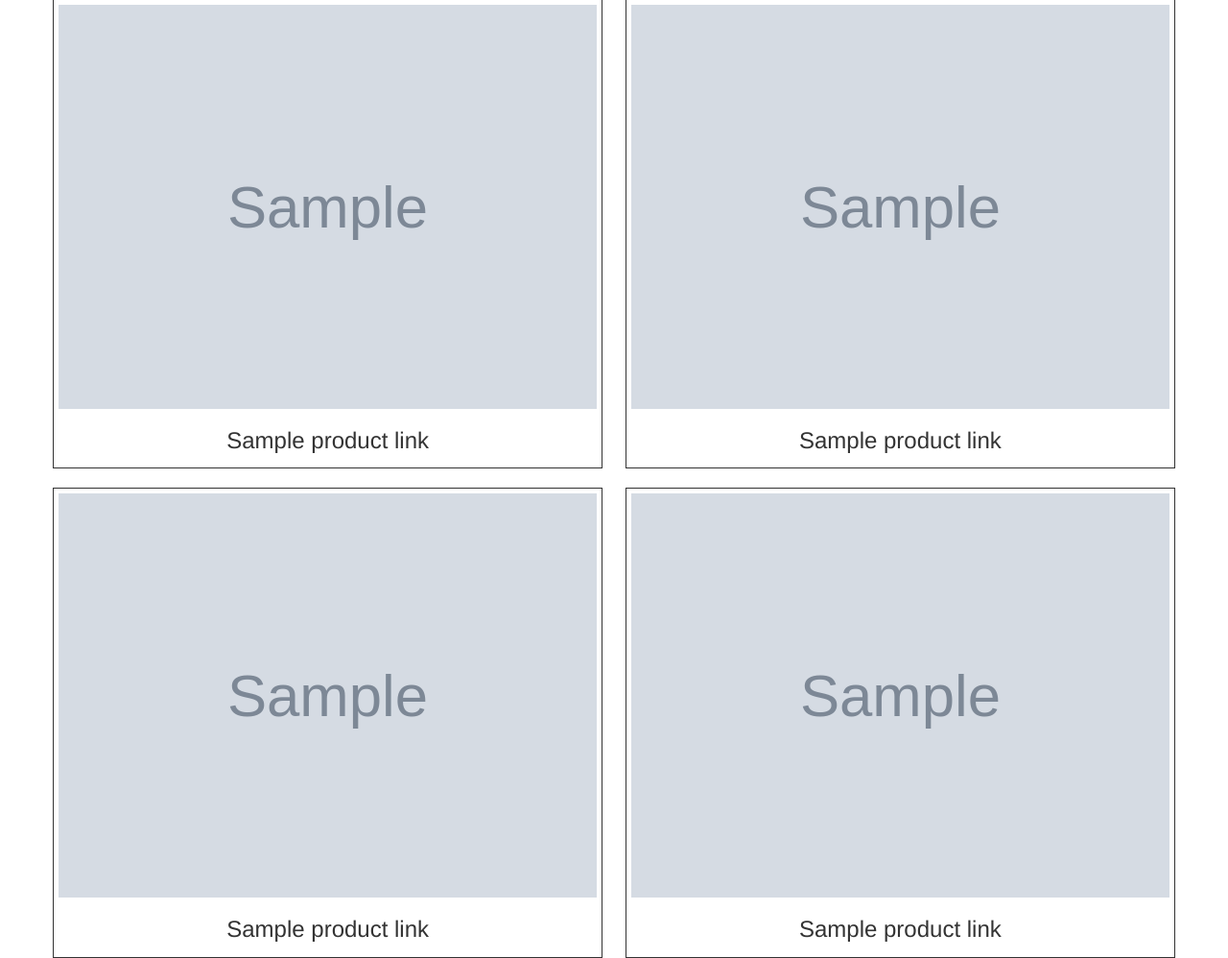
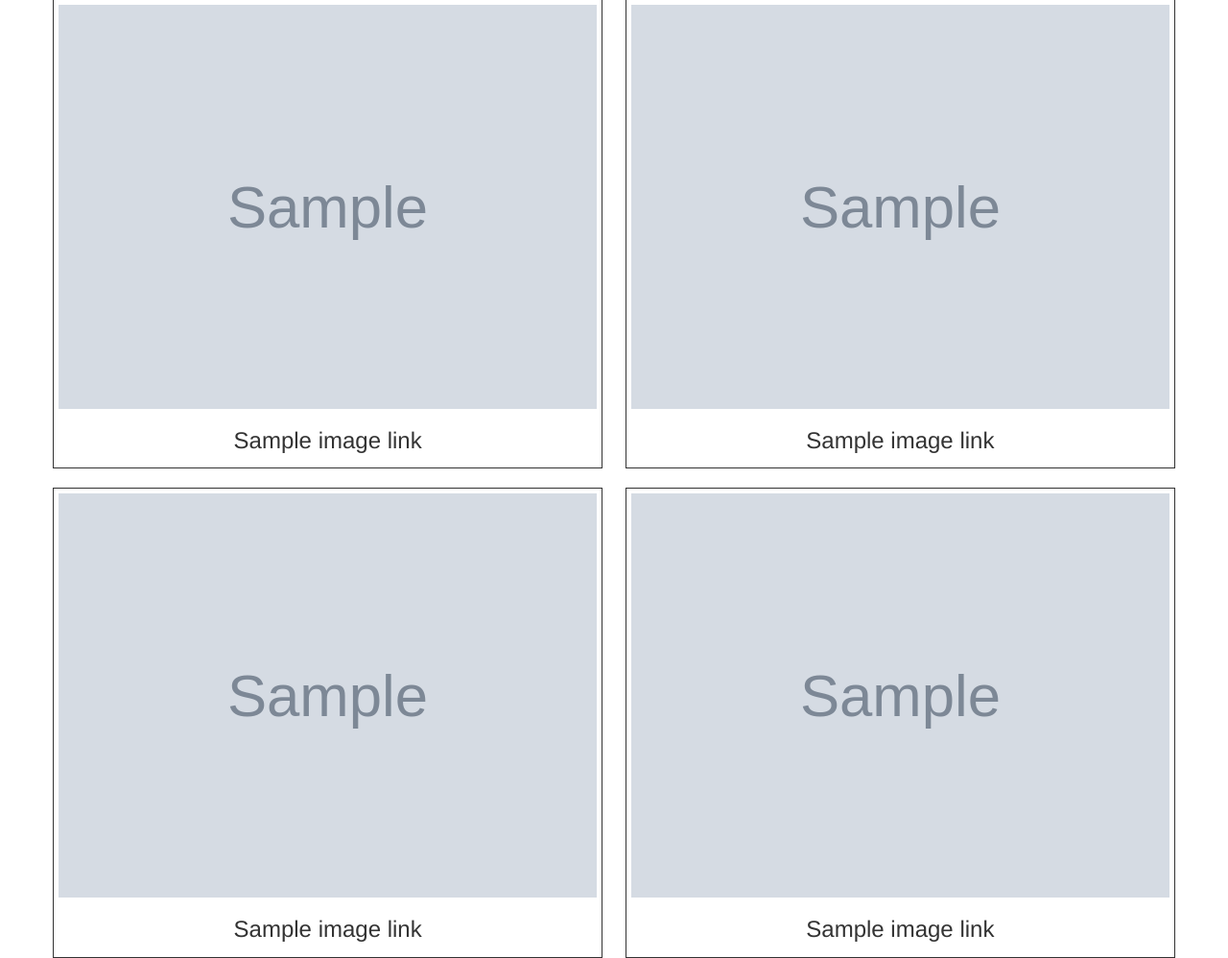
Before and after one commit to bentleyj68/web-scraping-challenge, a Flask app: page / in a window 1280 px wide. Shown: the part 1180-2178 px from the top of the page at 96% size. Run offline with Flask 2, Linux system fonts and the light colour scheme; grey boxes marked "Sample" are stand-in pictures; a database or web service that is not in the repository returns one stand-in record (values such as "Sample title"); some libraries are stand-ins or nearby versions.

Commit message:
Step 2 sprint 2

```diff
--- a/Missions_to_Mars/templates/index.html
+++ b/Missions_to_Mars/templates/index.html
@@ -51,25 +51,25 @@
 
     <div class="row">
         <div class="col-md-6" style= "border: solid; border-width: 1px; padding: 5px; width: 49%; float: left;">
-          <img width="100%" src="{{listings.product_links[0].img_url}}" alt= "Cerberus Hemisphere Enhanced">
-          <h3 style= "text-align: center;">{{listings.product_links[0].title}}</h3>
+          <img width="100%" src="{{listings.image_links[0].img_url}}" alt= "Cerberus Hemisphere Enhanced">
+          <h3 style= "text-align: center;">{{listings.image_links[0].title}}</h3>
         </div>
 
         <div class="col-md-6" style= "border: solid; border-width: 1px; padding: 5px; width: 49%; float: right;">
-          <img width="100%" src="{{listings.product_links[1].img_url}}" alt= "Schiaparelli Hemisphere Enhanced">
-          <h3 style= "text-align: center;">{{listings.product_links[0].title}}</h3>
+          <img width="100%" src="{{listings.image_links[1].img_url}}" alt= "Schiaparelli Hemisphere Enhanced">
+          <h3 style= "text-align: center;">{{listings.image_links[0].title}}</h3>
         </div>
     </div>
     <br>
     <div class="row">
         <div class="col-md-6" style= "border: solid; border-width: 1px; padding: 5px; width: 49%; float: left;">
-          <img width="100%" src="{{listings.product_links[2].img_url}}" alt= "Syrtis Major Hemisphere Enhanced">
-          <h3 style= "text-align: center;">{{listings.product_links[0].title}}</h3>
+          <img width="100%" src="{{listings.image_links[2].img_url}}" alt= "Syrtis Major Hemisphere Enhanced">
+          <h3 style= "text-align: center;">{{listings.image_links[0].title}}</h3>
         </div>
 
         <div class="col-md-6" style= "border: solid; border-width: 1px; padding: 5px; width: 49%; float: right;">
-          <img width="100%" src="{{listings.product_links[3].img_url}}" alt= "Valles Marineris Hemisphere Enhanced">
-          <h3 style= "text-align: center;">{{listings.product_links[0].title}}</h3>
+          <img width="100%" src="{{listings.image_links[3].img_url}}" alt= "Valles Marineris Hemisphere Enhanced">
+          <h3 style= "text-align: center;">{{listings.image_links[0].title}}</h3>
         </div>
     </div>
 
```
Also changed, not shown: Missions_to_Mars/scrape_mars.py (+13 -1 lines), Missions_to_Mars/Images/final_app_part1.png, Missions_to_Mars/Images/final_app_part2.png, Missions_to_Mars/Images/final_app_part4.png (added), README.md, 2 other files.
